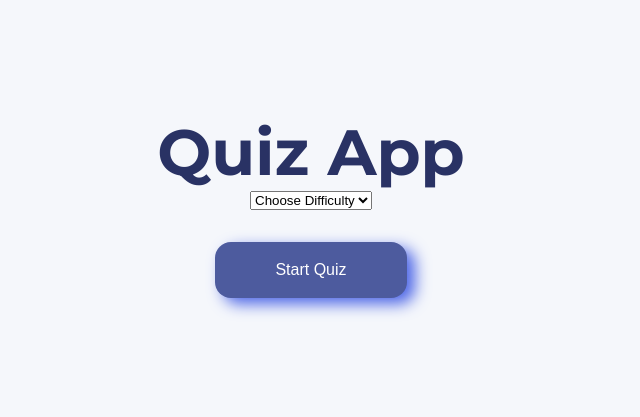
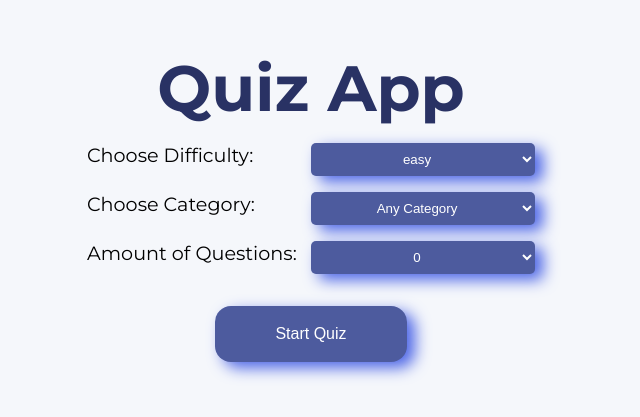
Before and after one commit to DanteKirsman/quiz-app, a React (Vite) app: page / in a window 1280 px wide. Shown: the part 195-612 px from the top of the page, without its empty margins (329-969 px from the left). Built offline with nearby package versions, Linux system fonts and the light colour scheme.

Commit message:
Added a category and amount of questions option

```diff
--- a/src/App.jsx
+++ b/src/App.jsx
@@ -9,7 +9,7 @@ function App() {
         category: "",
         questionAmount: "",
     });
-
+    console.log(options)
     function changeOptions(event) {
         setOptions((prevOptions) => ({
             ...prevOptions,
--- a/src/components/Home.jsx
+++ b/src/components/Home.jsx
@@ -1,21 +1,91 @@
 function Home(props) {
     const difficultyOptions = ["easy", "medium", "hard"];
+    const categoryOptions = [
+        "General Knowledge",
+        "Entertainment: Books",
+        "Entertainment: Film",
+        "Entertainment: Music",
+        "Entertainment: Musicals & Theatres",
+        "Entertainment: Television",
+        "Entertainment: Video Games",
+        "Entertainment: Board Games",
+        "Science & Nature",
+        "Science: Computers",
+        "Science: Mathematics",
+        "Mythology",
+        "Sports",
+        "Geography",
+        "History",
+        "Politics",
+        "Art",
+        "Celebrities",
+        "Animals",
+        "Vehicles",
+        "Entertainment: Comics",
+        "Science: Gadgets",
+        "Entertainment: Japanese Anime & Manga",
+        "Entertainment: Cartoon & Animations",
+    ];
+
+    function questionAmountAdd() {
+        const questionAmountOptions = [];
+        for (let i = 0; i <= 50; i++) {
+            questionAmountOptions.push(
+                <option key={i} value={i}>
+                    {i}
+                </option>
+            );
+        }
+        return questionAmountOptions;
+    }
+
     return (
         <div className="home--container">
             <h1 className="home--title">Quiz App</h1>
+            <div className="difficulty--container">
+                <p className="difficulty--text">Choose Difficulty:</p>
                 <select
                     className="difficulty--select"
                     value={props.options.difficulty}
                     onChange={props.changeOptions}
                     name="difficulty"
                 >
-                <option value="">Choose Difficulty</option>
                     {difficultyOptions.map((value) => (
                         <option value={value} key={value}>
                             {value}
                         </option>
                     ))}
                 </select>
+            </div>
+            <div className="category--container">
+                <p className="category--text">Choose Category:</p>
+                <select
+                    className="category--select"
+                    value={props.options.category}
+                    onChange={props.changeOptions}
+                    name="category"
+                >
+                    <option value="any">Any Category</option>
+                    {categoryOptions.map((value, index) => {
+                        return (
+                            <option value={index + 9} key={value}>
+                                {value}
+                            </option>
+                        );
+                    })}
+                </select>
+            </div>
+            <div className="questions--container">
+                <p className="questions--text">Amount of Questions:</p>
+                <select
+                    className="questions--select"
+                    value={props.options.questions}
+                    onChange={props.changeOptions}
+                    name="questionAmount"
+                >
+                    {questionAmountAdd()}
+                </select>
+            </div>
             <button className="home--button" onClick={props.toggleHome}>
                 Start Quiz
             </button>
--- a/src/components/Quiz.jsx
+++ b/src/components/Quiz.jsx
@@ -11,10 +11,14 @@ function Quiz(props) {
         (question) => question.selectedAnswer !== ""
     );
 
-    const { difficulty } = props.options;
+    const { difficulty, category, questionAmount } = props.options;
     useEffect(() => {
+        // Category starts at 9 and ends at 32 <--- Value
         // https://opentdb.com/api.php?amount=10&category=20&difficulty=medium&type=multiple&encode=url3986
-        let api = `https://opentdb.com/api.php?amount=10&category=20&difficulty=${difficulty}&type=multiple&encode=url3986`;
+        let api = `https://opentdb.com/api.php?amount=${questionAmount}&category=${category}&difficulty=${difficulty}&type=multiple&encode=url3986`;
+        if (category === "any") {
+            api = `https://opentdb.com/api.php?amount=${questionAmount}&difficulty=${difficulty}&type=multiple&encode=url3986`;
+        }
         fetch(api)
             .then((res) => res.json())
             .then((data) => {
@@ -37,7 +41,7 @@ function Quiz(props) {
                     })
                 );
             });
-    }, [difficulty]);
+    }, [difficulty, category]);
 
     function changeSelectedAnswer(questionId, selectedAnswer) {
         setQuizData((prevQuestionsArray) =>
@@ -91,7 +95,7 @@ function Quiz(props) {
         <div className="quiz--container">
             {questions}
             {allQuestionsAnswered && btnChecked && (
-                <p className="quiz--answers">You got {answersCorrect}/5</p>
+                <p className="quiz--answers">You got {answersCorrect}/{questionAmount}</p>
             )}
             <button
                 className="quiz--check"
--- a/src/index.css
+++ b/src/index.css
@@ -97,3 +97,32 @@ html {
     margin-top: 1rem;
     font-size: 1.2rem;
 }
+
+.difficulty--container,
+.category--container,
+.questions--container {
+    margin-top: 1rem;
+    width: 28rem;
+    display: flex;
+    justify-content: space-between;
+    flex-direction: row;
+}
+
+.difficulty--text,
+.category--text,
+.questions--text {
+    font-size: 1.2rem;
+}
+
+.difficulty--select,
+.category--select,
+.questions--select {
+    text-align: center;
+    padding: 8px;
+    border: none;
+    width: 14rem;
+    border-radius: 5px;
+    background-color: #4d5b9e;
+    color: white;
+    box-shadow: 8px 6px 15px #4c65e6;
+}
```
Also changed, not shown: 1 other file (tests, documents, lock files or other folders). Lines whose indentation alone changed are shown as unchanged.
